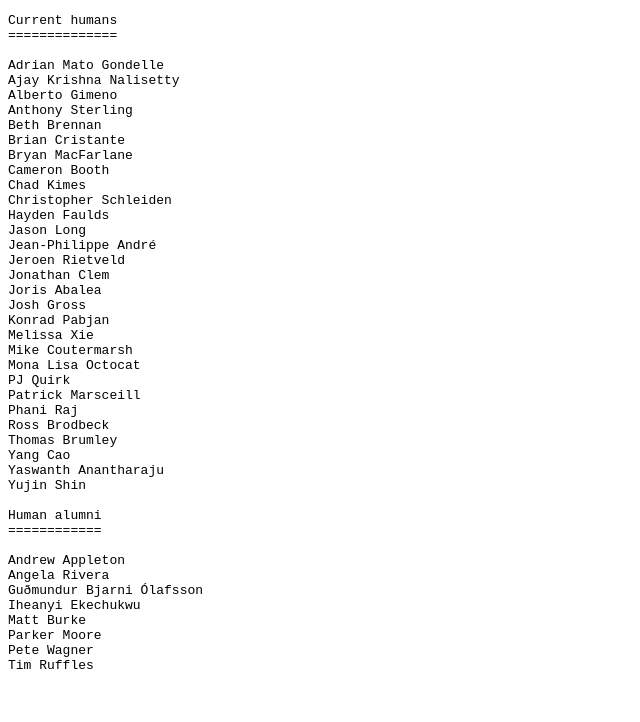
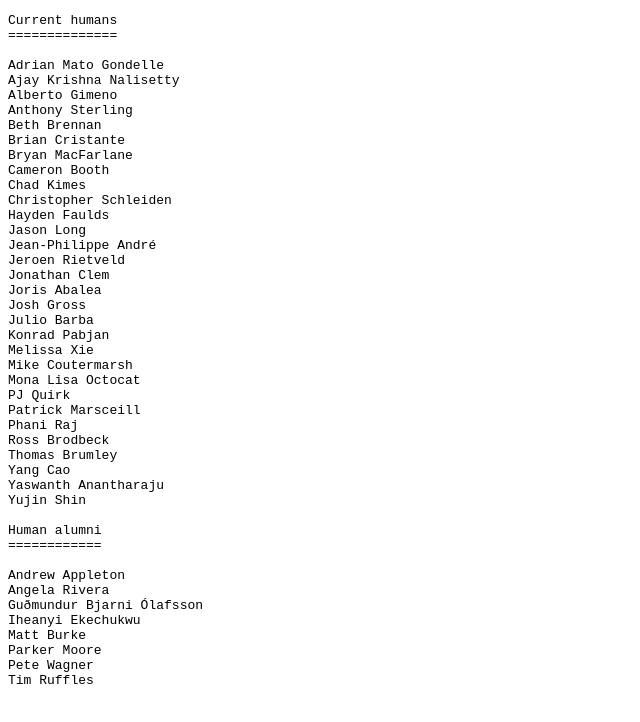
Before and after one commit to actions/humans.txt, a plain HTML site: page index.html in a window 1280 px wide. Shown: the whole page, without its empty margins (0-640 px from the left). Drawn offline with Linux system fonts and the light colour scheme.

Commit message:
deploy: ec5fc240394c40bf1d7d83b4c383e0b75d1a1520

```diff
--- a/index.html
+++ b/index.html
@@ -22,6 +22,7 @@ Jeroen Rietveld
 Jonathan Clem
 Joris Abalea
 Josh Gross
+Julio Barba
 Konrad Pabjan
 Melissa Xie
 Mike Coutermarsh
```
